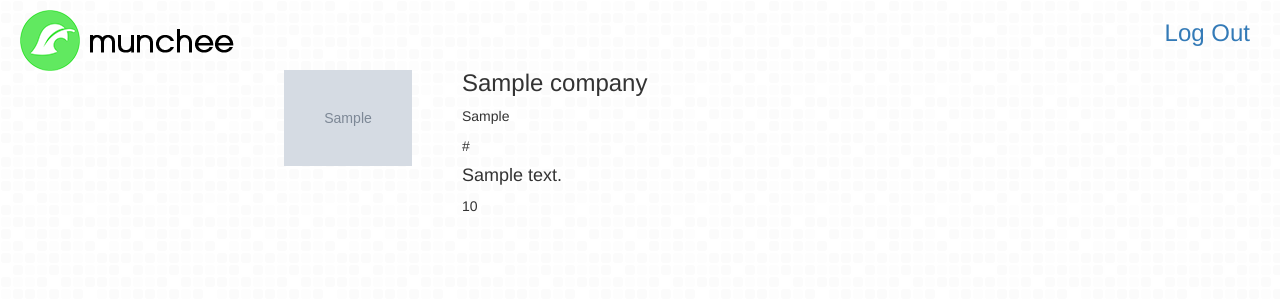
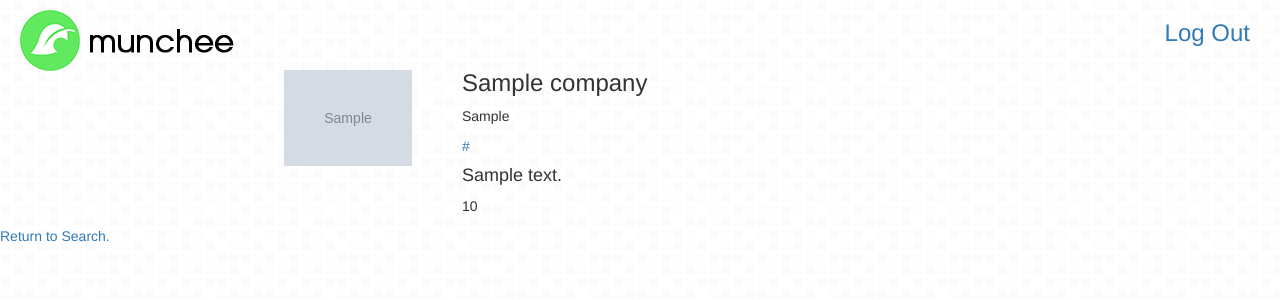
Before and after one commit to munchee/munchee, a Django app: template munchee/templates/munchee/results.html in a window 1280 px wide. Shown: the top 300 px of the page. Run offline with Django 3.2, Linux system fonts and the light colour scheme; the template is opened without the code that fills it: most values are stand-ins (such as "Sample title", 1, 10 or a date in 2020); grey boxes marked "Sample" are stand-in pictures; some libraries are stand-ins or nearby versions.

Commit message:
FORMATTING

```diff
--- a/munchee/templates/munchee/results.html
+++ b/munchee/templates/munchee/results.html
@@ -23,7 +23,7 @@
 
 				<p>{{ company.ticker_symbol }}</p>
 
-				<p>{{ company.website }}</p>
+				<p><a href="{{ company.website }}">{{ company.website }}</a></p>
 
 				<h4>{{ company.description }}</h4>
 
@@ -32,6 +32,8 @@
 		</div>
         {% endfor %}
 
+        <a href="/search/">Return to Search.</a>
+
     {% if debug != "" %}
         <!-- {{ debug }} -->
     {% endif %}
```
